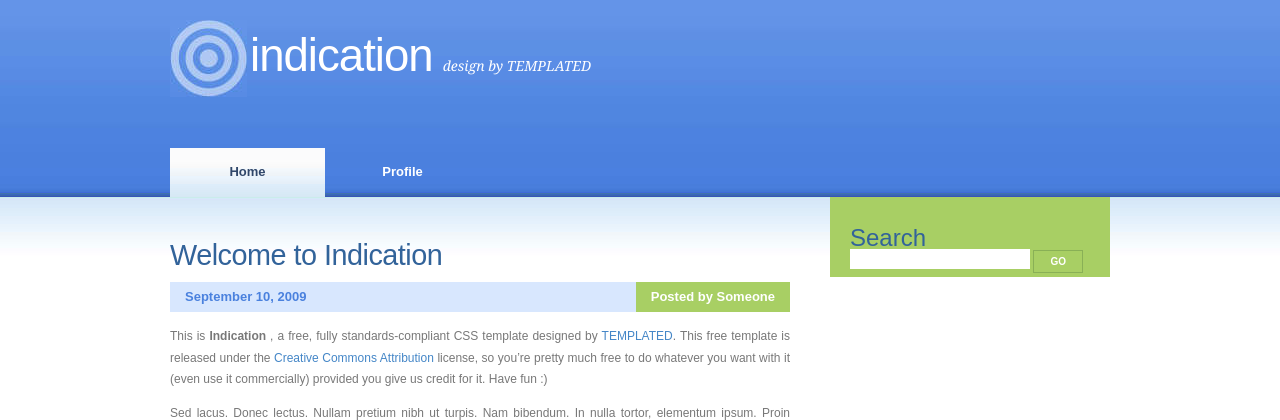
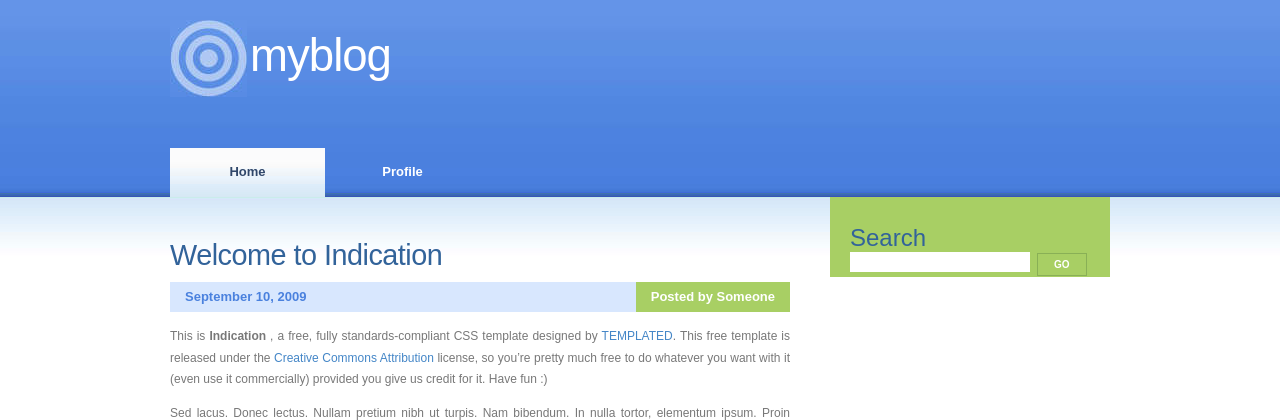
Before and after one commit to IffyKech/myBlog, a Flask app: template templates/index.html in a window 1280 px wide. Shown: the top 420 px of the page. Run offline with Flask 2, Linux system fonts and the light colour scheme; the template is opened without the code that fills it, so the values that code supplies are empty.

Commit message:
Update index.html

```diff
--- a/templates/index.html
+++ b/templates/index.html
@@ -22,15 +22,14 @@ Released   : 20090910
 <div id="wrapper">
 	<div id="header">
 		<div id="logo">
-			<h1><a href="#">Indication   </a></h1>
-			<p> design by <a href="http://templated.co" rel="nofollow">TEMPLATED</a></p>
+			<h1><a href="#">MyBlog</a></h1>
 		</div>
 	</div>
 	<!-- end #header -->
 	<div id="menu">
 		<ul>
 			<li class="current_page_item"><a href="#">Home</a></li>
-			<li><a href="#">Profile</a></li>
+			<li><a href="#profile">Profile</a></li>
 		</ul>
 	</div>
 	<!-- end #menu -->
@@ -75,7 +74,7 @@ Released   : 20090910
 					<div id="search" >
 					<form method="get" action="#">
 						<div>
-							<h1>Search</h1>
+							<h1>Search<h1>
 							<input type="text" name="s" id="search-text" value="" />
 							<input type="submit" id="search-submit" value="GO" />
 						</div>
```
